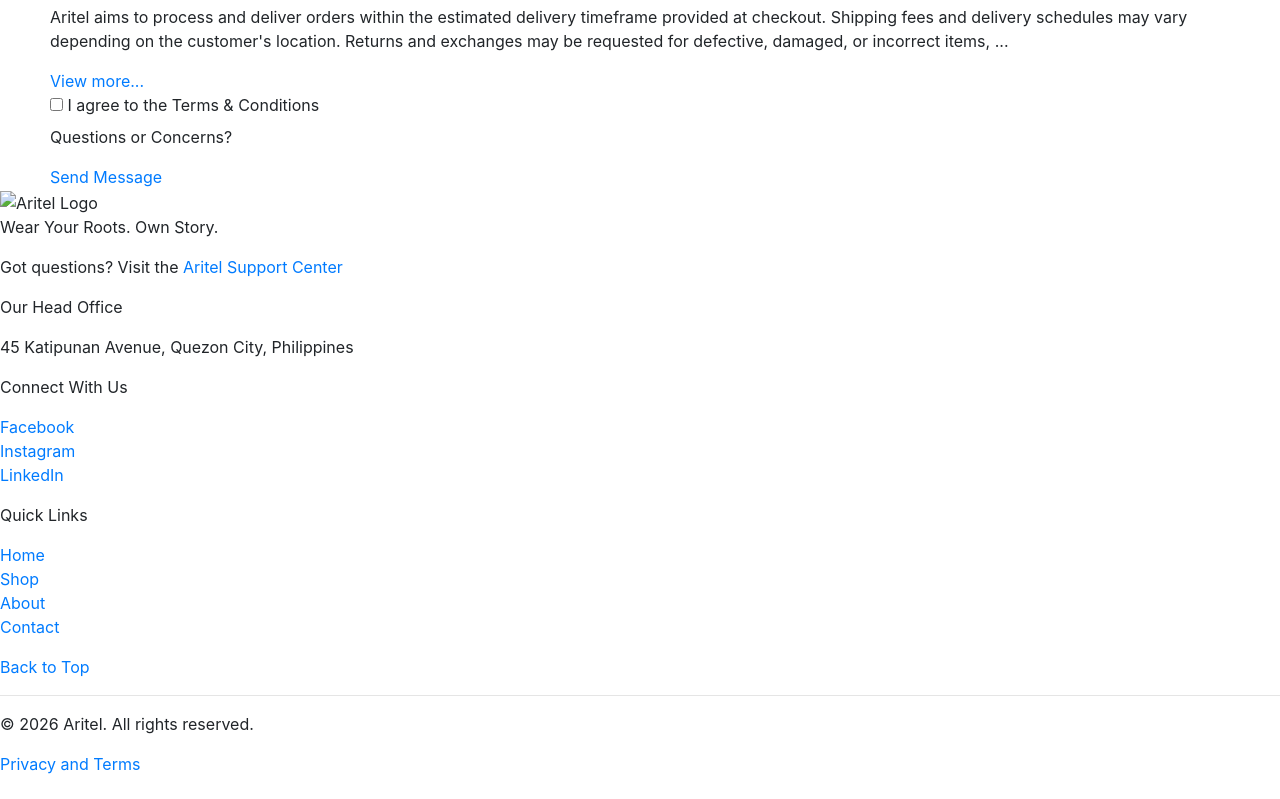
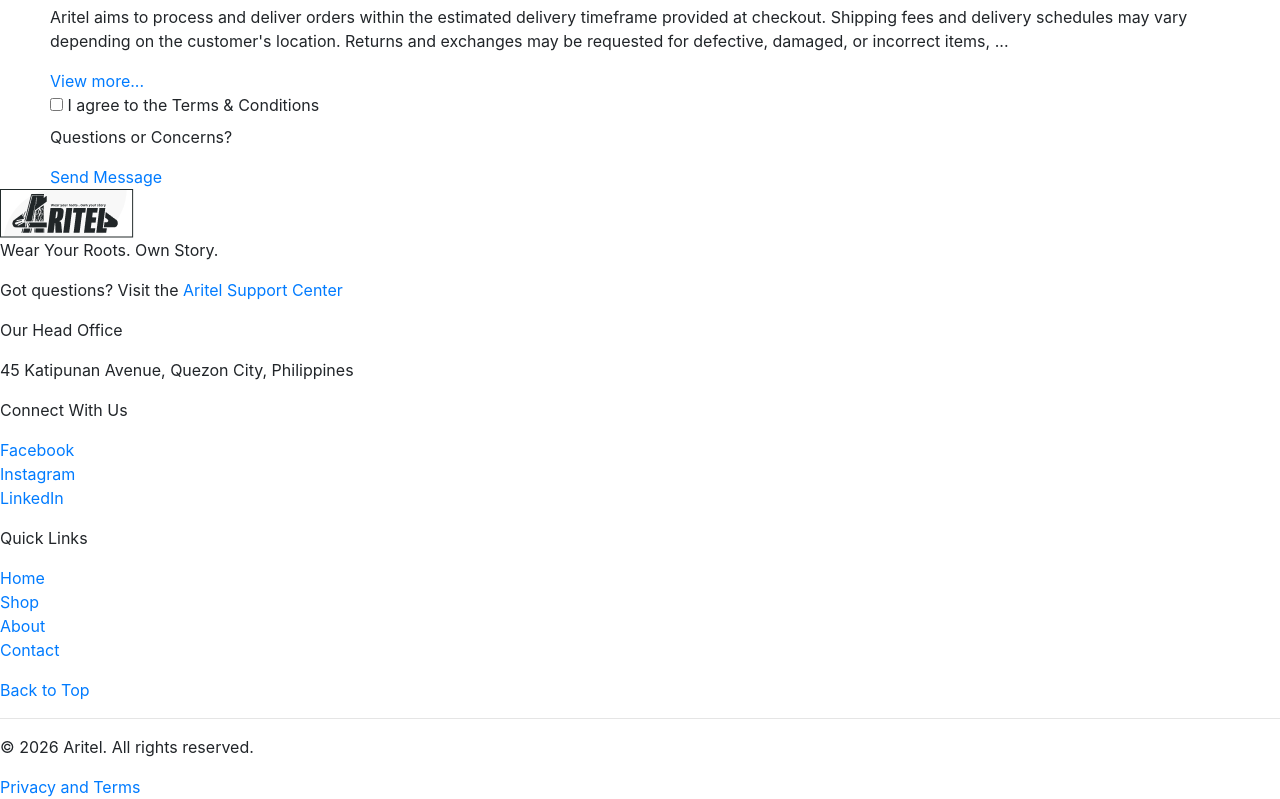
Before and after one commit to wolfcarlos-max/aritel, a plain HTML site: page privacy-policy.html in a window 1280 px wide. Shown: the part 1403-2202 px from the top of the page. Before the commit the page ends 2179 px from the top, so only its background shows below. Drawn offline with nearby package versions, Linux system fonts and the light colour scheme; a web font is replaced by a local one.

Commit message:
Update privacy-policy.html

```diff
--- a/privacy-policy.html
+++ b/privacy-policy.html
@@ -121,7 +121,7 @@
   <footer>
     <div>
       <div>
-        <img src="images/aritel-logo-white.png" alt="Aritel Logo">
+        <img src="images/privacy-policy/footer.png" alt="Aritel Logo">
         <p>Wear Your Roots. Own Story.</p>
         <p>Got questions? Visit the <a href="support.html">Aritel Support Center</a></p>
       </div>
```
